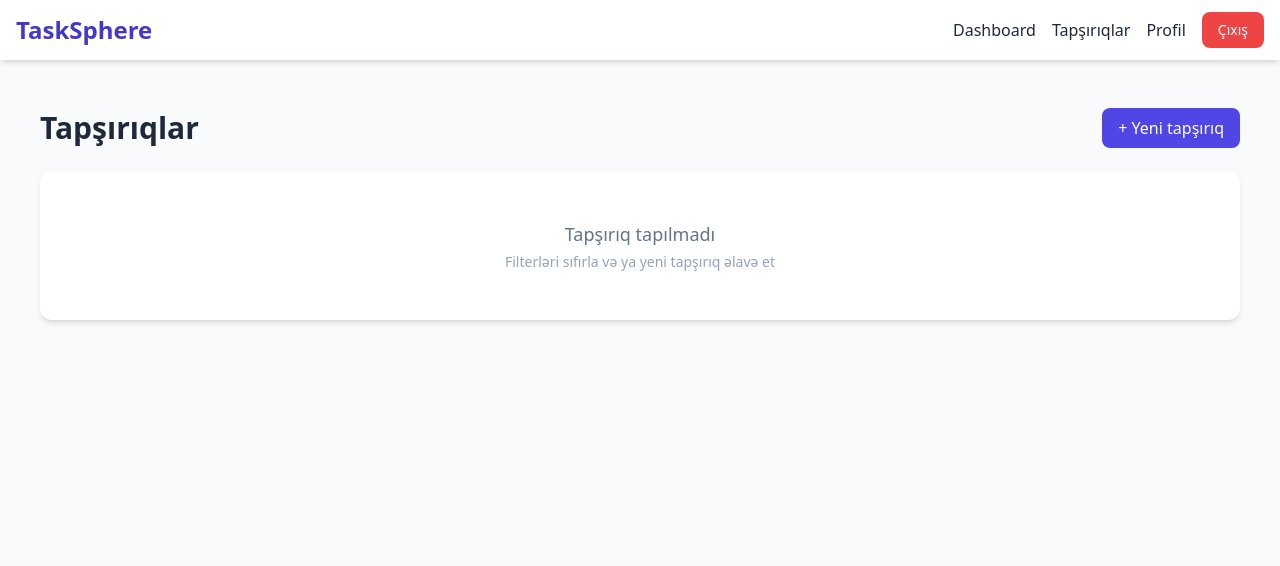
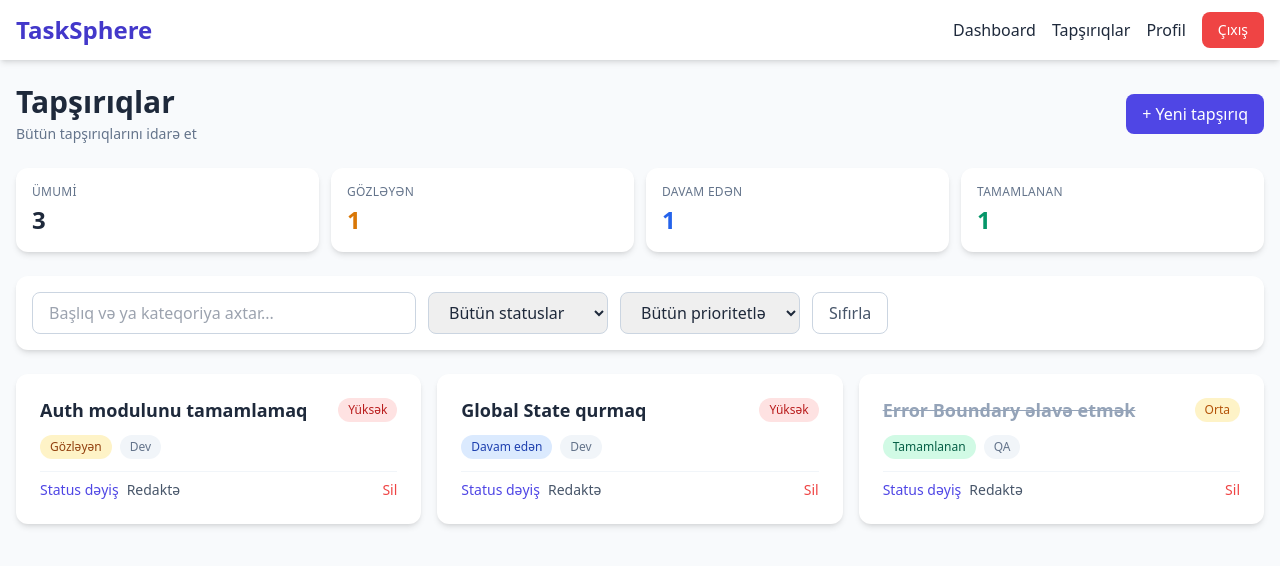
Before and after one commit to Naill-dev/devproject, a React (Vite) app: page /tasks in a window 1280 px wide. Shown: the top 566 px of the page. Built offline with nearby package versions, Linux system fonts and the light colour scheme; sample sign-in values are in the browser's storage.

Commit message:
Enhance Tasks component with filtering and stats
Added task filtering and statistics display.

```diff
--- a/src/pages/Tasks.jsx
+++ b/src/pages/Tasks.jsx
@@ -1,20 +1,123 @@
-import { useState } from 'react';
+import { useMemo, useState } from 'react';
+import { useTasks } from '../context/TaskContext';
+import TaskForm from '../components/tasks/TaskForm';
 import TaskList from '../components/tasks/TaskList';
-import TaskForm from '../components/tasks/TaskForm';
 
 export default function Tasks() {
+  const { tasks = [], loading } = useTasks();
   const [showForm, setShowForm] = useState(false);
+  const [search, setSearch] = useState('');
+  const [statusFilter, setStatusFilter] = useState('all');
+  const [priorityFilter, setPriorityFilter] = useState('all');
+
+  const filtered = useMemo(() => {
+    const q = search.trim().toLowerCase();
+    return tasks.filter((t) => {
+      const matchSearch =
+        !q ||
+        (t.title || '').toLowerCase().includes(q) ||
+        (t.category || '').toLowerCase().includes(q);
+      const matchStatus = statusFilter === 'all' || t.status === statusFilter;
+      const matchPriority = priorityFilter === 'all' || t.priority === priorityFilter;
+      return matchSearch && matchStatus && matchPriority;
+    });
+  }, [tasks, search, statusFilter, priorityFilter]);
+
+  const stats = {
+    total: tasks.length,
+    pending: tasks.filter((t) => t.status === 'pending').length,
+    inProgress: tasks.filter((t) => t.status === 'in-progress').length,
+    completed: tasks.filter((t) => t.status === 'completed').length,
+  };
 
   return (
-    <div className="p-6">
-      <div className="flex justify-between items-center mb-6">
-        <h1 className="text-3xl font-bold">Tapşırıqlar</h1>
-        <button onClick={() => setShowForm(!showForm)} className="btn-primary">
-          {showForm ? 'Bağla' : '+ Yeni tapşırıq'}
+    <div className="space-y-6">
+      {/* Başlıq */}
+      <div className="flex flex-wrap items-center justify-between gap-3">
+        <div>
+          <h1 className="text-3xl font-bold text-slate-800">Tapşırıqlar</h1>
+          <p className="text-slate-500 text-sm mt-1">Bütün tapşırıqlarını idarə et</p>
+        </div>
+        <button
+          type="button"
+          onClick={() => setShowForm((v) => !v)}
+          className="btn-primary"
+        >
+          {showForm ? 'Formu bağla' : '+ Yeni tapşırıq'}
         </button>
       </div>
-      {showForm && <TaskForm onClose={() => setShowForm(false)} />}
-      <TaskList />
+
+      {/* Statistikalar */}
+      <div className="grid grid-cols-2 md:grid-cols-4 gap-3">
+        <div className="card !p-4">
+          <p className="text-xs text-slate-500 uppercase tracking-wide">Ümumi</p>
+          <p className="text-2xl font-bold text-slate-800 mt-1">{stats.total}</p>
+        </div>
+        <div className="card !p-4">
+          <p className="text-xs text-slate-500 uppercase tracking-wide">Gözləyən</p>
+          <p className="text-2xl font-bold text-amber-600 mt-1">{stats.pending}</p>
+        </div>
+        <div className="card !p-4">
+          <p className="text-xs text-slate-500 uppercase tracking-wide">Davam edən</p>
+          <p className="text-2xl font-bold text-blue-600 mt-1">{stats.inProgress}</p>
+        </div>
+        <div className="card !p-4">
+          <p className="text-xs text-slate-500 uppercase tracking-wide">Tamamlanan</p>
+          <p className="text-2xl font-bold text-emerald-600 mt-1">{stats.completed}</p>
+        </div>
+      </div>
+
+      {/* Forma */}
+      {showForm && (
+        <TaskForm onClose={() => setShowForm(false)} />
+      )}
+
+      {/* Filterlər */}
+      <div className="card !p-4">
+        <div className="flex flex-wrap gap-3">
+          <input
+            type="text"
+            value={search}
+            onChange={(e) => setSearch(e.target.value)}
+            placeholder="Başlıq və ya kateqoriya axtar..."
+            className="input-field max-w-sm"
+          />
+          <select
+            value={statusFilter}
+            onChange={(e) => setStatusFilter(e.target.value)}
+            className="input-field max-w-[180px]"
+          >
+            <option value="all">Bütün statuslar</option>
+            <option value="pending">Gözləyən</option>
+            <option value="in-progress">Davam edən</option>
+            <option value="completed">Tamamlanan</option>
+          </select>
+          <select
+            value={priorityFilter}
+            onChange={(e) => setPriorityFilter(e.target.value)}
+            className="input-field max-w-[180px]"
+          >
+            <option value="all">Bütün prioritetlər</option>
+            <option value="high">Yüksək</option>
+            <option value="medium">Orta</option>
+            <option value="low">Aşağı</option>
+          </select>
+          <button
+            type="button"
+            onClick={() => {
+              setSearch('');
+              setStatusFilter('all');
+              setPriorityFilter('all');
+            }}
+            className="px-4 py-2 rounded-lg border border-slate-300 text-slate-600 hover:bg-slate-100 transition-colors"
+          >
+            Sıfırla
+          </button>
+        </div>
+      </div>
+
+      {/* Siyahı */}
+      <TaskList tasks={filtered} loading={loading} />
     </div>
   );
 }
```
